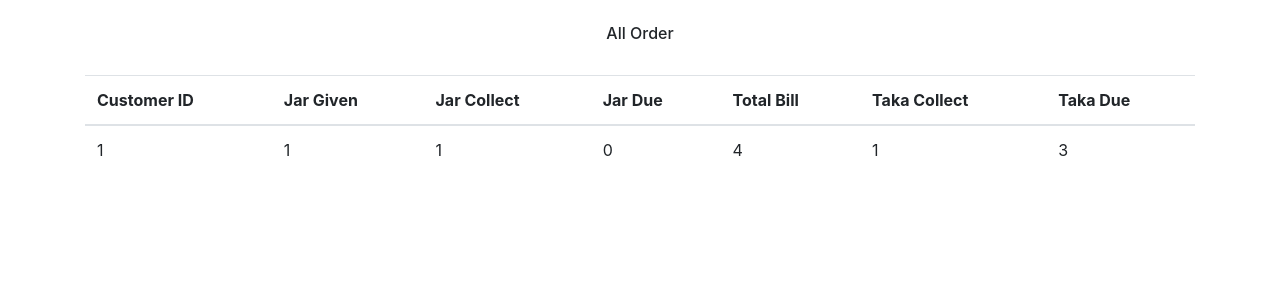
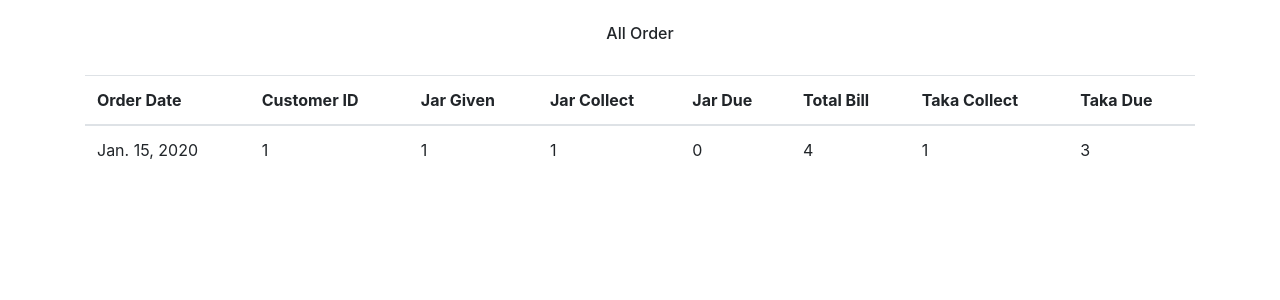
Before and after one commit to mahamudhasan124/WaterSupply, a Django app: page /all_order/ in a window 1280 px wide. Shown: the part 56-356 px from the top of the page. Run offline with Django 3.2, Linux system fonts and the light colour scheme; a user stored in the database is signed in; tables that the repository leaves empty hold one stand-in row (values such as "Sample post"); some libraries are stand-ins or nearby versions.

Commit message:
date added in order

```diff
--- a/pura/templates/pura/all_order.html
+++ b/pura/templates/pura/all_order.html
@@ -10,6 +10,7 @@
   <table class="table">
     <thead>
       <tr>
+        <th>Order Date</th>
         <th>Customer ID</th>
         <th>Jar Given</th>
         <th>Jar Collect</th>
@@ -23,6 +24,7 @@
     <tbody>
     {% for order in all_order %}
       <tr>
+        <td>{{ order.created }}</td>
         <td>{{ order.customer_id }}</td>
         <td>{{ order.jar_given }}</td>
         <td>{{ order.jar_collect }}</td>
```
